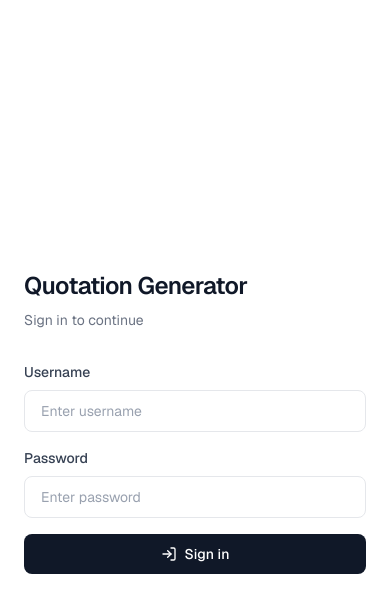
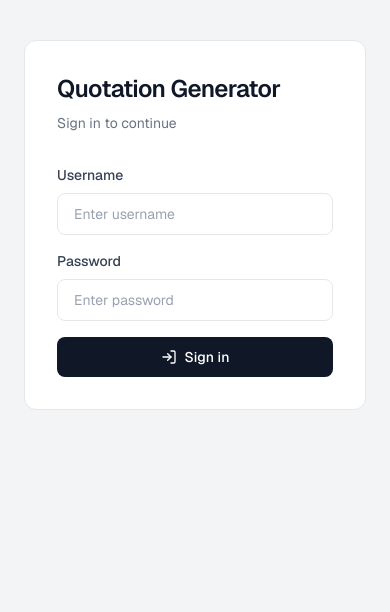
Before and after one commit to zedsibc-bot/quoty, a Next.js app: page /login in a window 390 px wide. Shown: the top 612 px of the page. Built offline with nearby package versions, Linux system fonts and the light colour scheme; no server answers.

Commit message:
Improve sign-in modal, mobile spacing, and quotation formatting

```diff
--- a/app/api/generate-quotation/route.ts
+++ b/app/api/generate-quotation/route.ts
@@ -141,7 +141,7 @@ Extract the items and prices, return JSON only.`;
 
 ${formattedLines.join('\n')}
 
-GRAND TOTAL: ${formatCurrency(grandTotal)}`;
+TOTAL: ${formatCurrency(grandTotal)}`;
 
     const result: QuotationResult = {
       items,
--- a/app/login/page.tsx
+++ b/app/login/page.tsx
@@ -32,8 +32,8 @@ export default function LoginPage() {
   const [state, formAction] = useActionState(login, undefined);
 
   return (
-    <div className="min-h-screen bg-white flex items-center justify-center px-6">
-      <div className="w-full max-w-sm">
+    <div className="min-h-screen bg-gray-100 flex items-start sm:items-center justify-center px-6 py-10 sm:py-0">
+      <div className="w-full max-w-sm bg-white border border-gray-200 rounded-xl p-8">
         <div className="mb-8">
           <h1 className="text-2xl font-semibold tracking-tight text-gray-900 mb-2">
             Quotation Generator
--- a/app/page.tsx
+++ b/app/page.tsx
@@ -84,7 +84,7 @@ ${items
   )
   .join('\n')}
 
-GRAND TOTAL: ${formatCurrency(grandTotal)}`;
+TOTAL: ${formatCurrency(grandTotal)}`;
 
   const handleCopy = async () => {
     try {
@@ -177,7 +177,7 @@ GRAND TOTAL: ${formatCurrency(grandTotal)}`;
                   <button
                     onClick={handleGenerate}
                     disabled={isLoading}
-                    className="w-full sm:w-auto px-6 py-3 bg-gray-900 hover:bg-gray-800 disabled:bg-gray-300 text-white text-sm font-medium rounded-lg transition-colors flex items-center justify-center gap-2"
+                    className="w-full sm:w-auto mt-4 sm:mt-0 px-6 py-3 bg-gray-900 hover:bg-gray-800 disabled:bg-gray-300 text-white text-sm font-medium rounded-lg transition-colors flex items-center justify-center gap-2"
                   >
                     {isLoading ? (
                       <>
```
